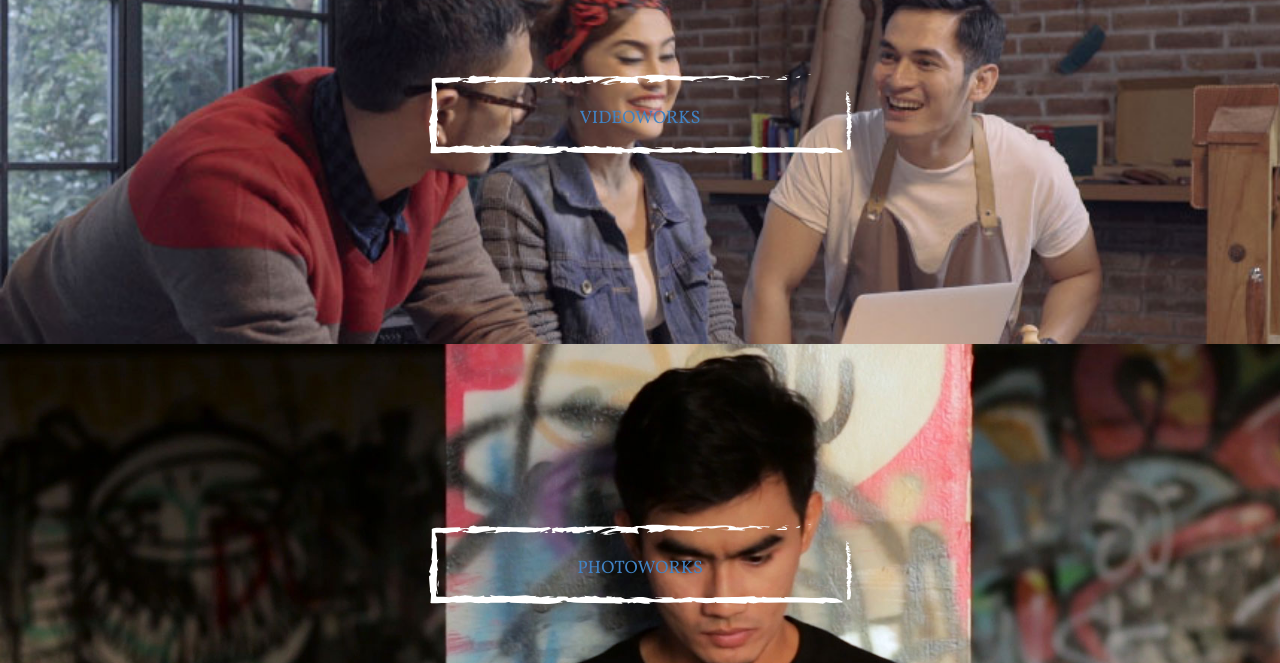
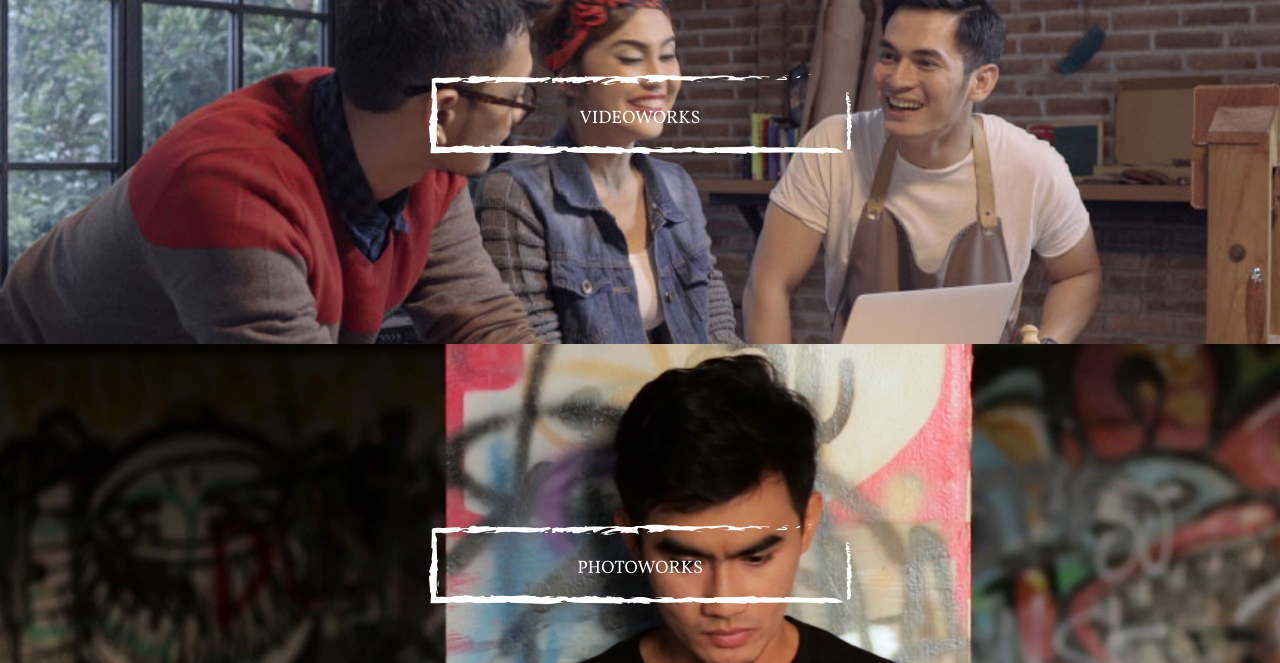
Before and after one commit to kemtol/simsam, a Jekyll site: the page built from index.html, in a window 1280 px wide. Shown: the part 1906-2569 px from the top of the page. Built offline with Jekyll 4.4.1, drawn with Linux system fonts in a browser that asks for light colours.

Commit message:
Update index.html

```diff
--- a/index.html
+++ b/index.html
@@ -23,8 +23,8 @@
   </div>
 </section>
 <section class="sectscroll" id="section--3">
-  <div class="our-service"><a href="{{ site.baseurl }}/videoworks/">VIDEOWORKS</a></div>
-  <div class="our-service"><a href="{{ site.baseurl }}/photoworks/">PHOTOWORKS</a></div>
+  <div class="our-service"><a href="{{ site.baseurl }}/videoworks/"><span>VIDEOWORKS</span></a></div>
+  <div class="our-service"><a href="{{ site.baseurl }}/photoworks/"><span>PHOTOWORKS</span></a></div>
 </section>
 <section class="sectscroll" id="section--4">
   <div class="section-content clearfix">
```
